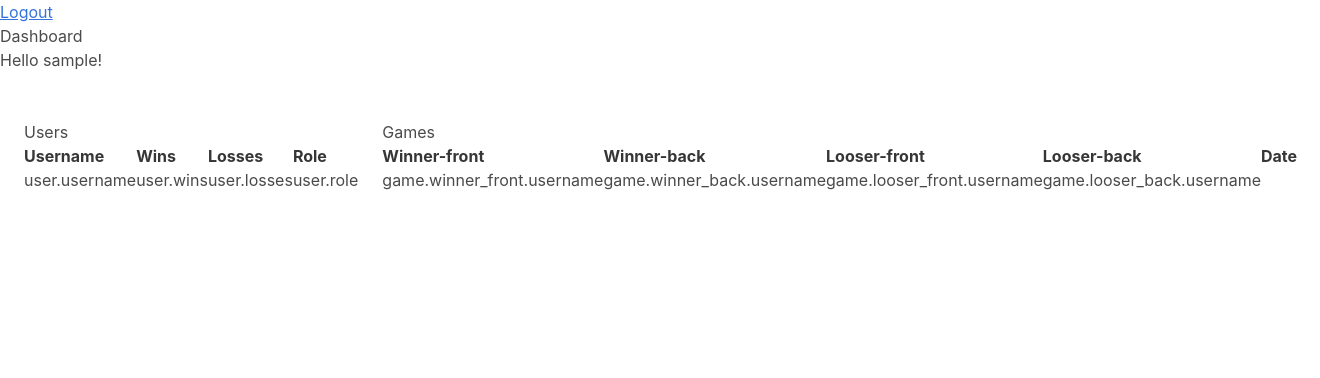
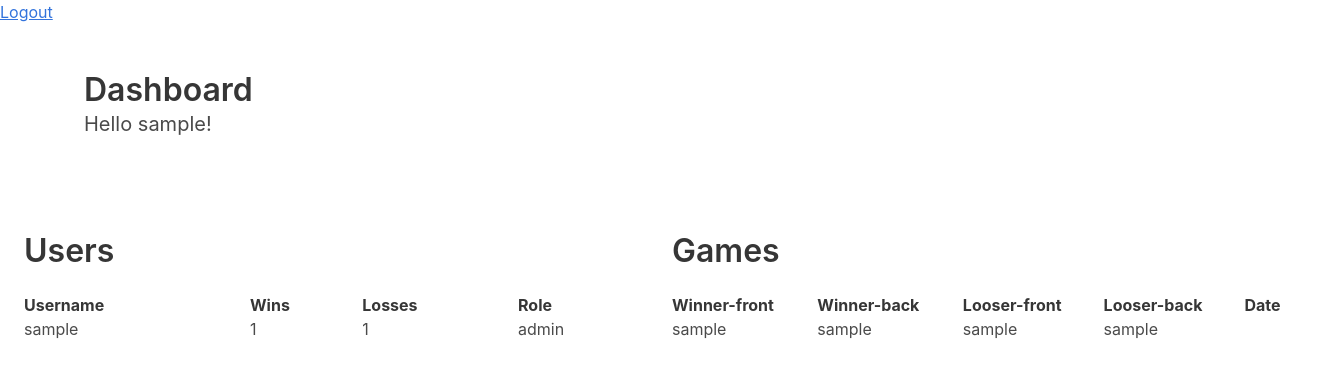
Before and after one commit to philippG777/wuzzel-ranking, a Flask app: page / in a window 1320 px wide. Shown: the top 378 px of the page. Run offline with Flask 2, Linux system fonts and the light colour scheme; a user stored in the database is signed in; tables that the repository leaves empty hold one stand-in row (values such as "Sample post").

Commit message:
Update UI

```diff
--- a/static/theme.css
+++ b/static/theme.css
@@ -10,3 +10,8 @@ footer {
     padding-top: 7.5rem !important;
     padding-right: 3rem !important;
 }
+
+table {
+    width: 100%;
+    text-align: center;
+}
--- a/templates/dashboard.html
+++ b/templates/dashboard.html
@@ -9,11 +9,17 @@
 </head>
 <body>
   <a href="/logout/">Logout</a>
-  <h1>Dashboard</h1>
-  <p>Hello {{ current_user.username }}!</p>
+  <section class="hero">
+    <div class="hero-body">
+      <div class="container">
+        <h1 class="title">Dashboard</h1>
+        <h2 class="subtitle">Hello {{ current_user.username }}!</h2>
+      </div>
+    </div>
+  </section>
   <section class="section columns">
     <div class="column">
-      <h2>Users</h2>
+      <h2 class="title">Users</h2>
       <table>
         <tr>
           <th>Username</th>
@@ -23,16 +29,16 @@
         </tr>
         {% for user in users %}
         <tr>
-          <td>user.username</td>
-          <td>user.wins</td>
-          <td>user.losses</td>
-          <td>user.role</td>
+          <td>{{ user.username }}</td>
+          <td>{{ user.wins }}</td>
+          <td>{{ user.losses }}</td>
+          <td>{{ user.role }}</td>
         </tr>
         {% endfor %}
       </table>
     </div>
     <div class="column">
-      <h2>Games</h2>
+      <h2 class="title">Games</h2>
       <table>
         <tr>
           <th>Winner-front</th>
@@ -43,10 +49,10 @@
         </tr>
         {% for game in games %}
         <tr>
-          <td>game.winner_front.username</td>
-          <td>game.winner_back.username</td>
-          <td>game.looser_front.username</td>
-          <td>game.looser_back.username</td>
+          <td>{{ game.winner_front.username }}</td>
+          <td>{{ game.winner_back.username }}</td>
+          <td>{{ game.looser_front.username }}</td>
+          <td>{{ game.looser_back.username }}</td>
         </tr>
         {% endfor %}
       </table>
--- a/templates/login.html
+++ b/templates/login.html
@@ -8,7 +8,7 @@
   <title>Wuzzel-ranking</title>
 </head>
 <body>
-  <div class="section hero">
+  <div class="hero">
     <div class="hero-body">
       <div class="container">
         <h1 class="title">
```
